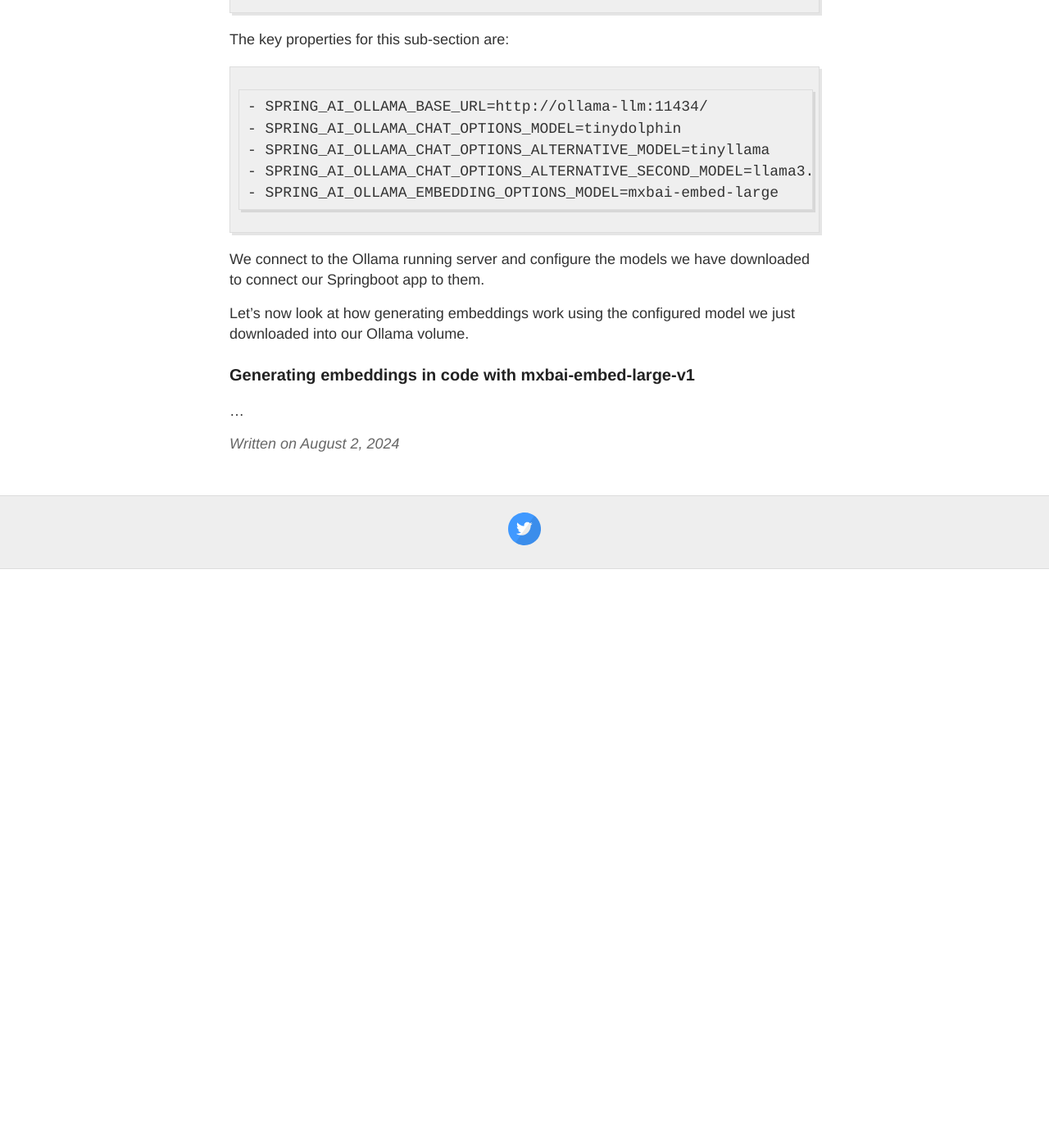
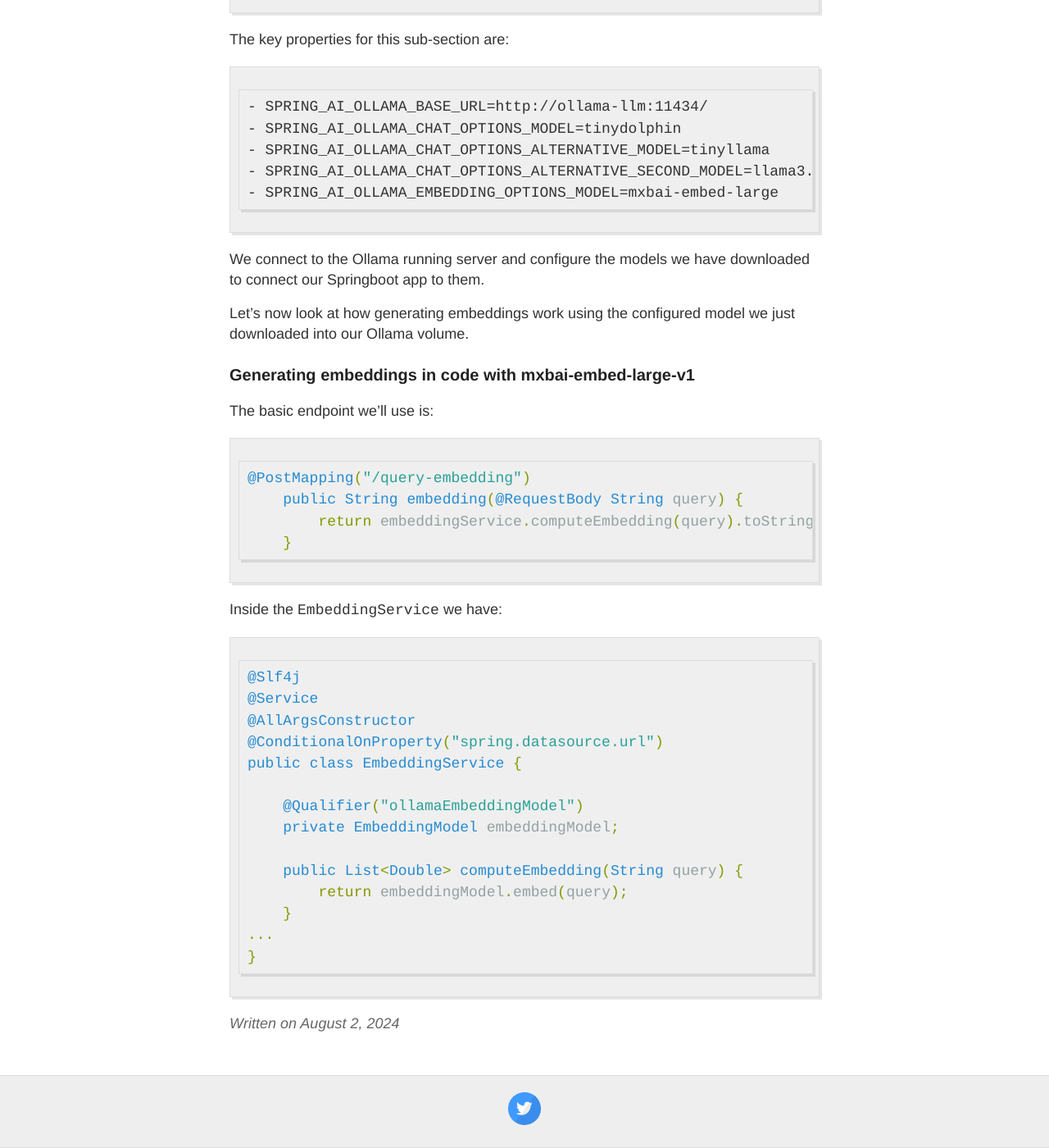
Before and after one commit to bruno-oliveira/techblog, a Jekyll site: the page built from _posts/2024-08-02-Understanding-the-internals-of-RAG.md, in a window 1280 px wide and 1400 px high, scrolled down 4947 px. Shown: the whole window at 82% size. Built offline with Jekyll 4.4.1, drawn with Linux system fonts in a browser that asks for light colours; our own code applies the rules of GitHub Pages for plain Markdown files; before the commit the page ends 5641 px from its top, so only the background shows below that.

Commit message:
Update 2024-08-02-Understanding-the-internals-of-RAG.md

````diff
--- a/_posts/2024-08-02-Understanding-the-internals-of-RAG.md
+++ b/_posts/2024-08-02-Understanding-the-internals-of-RAG.md
@@ -136,4 +136,30 @@ Let's now look at how generating embeddings work using the configured model we j
 
 ### Generating embeddings in code with mxbai-embed-large-v1
 
+The basic endpoint we'll use is:
+
+```java
+@PostMapping("/query-embedding")
+    public String embedding(@RequestBody String query) {
+        return embeddingService.computeEmbedding(query).toString();
+    }
+```
+
+Inside the `EmbeddingService` we have:
+
+```java
+@Slf4j
+@Service
+@AllArgsConstructor
+@ConditionalOnProperty("spring.datasource.url")
+public class EmbeddingService {
+
+    @Qualifier("ollamaEmbeddingModel")
+    private EmbeddingModel embeddingModel;
+
+    public List<Double> computeEmbedding(String query) {
+        return embeddingModel.embed(query);
+    }
 ...
+}
+```
````
